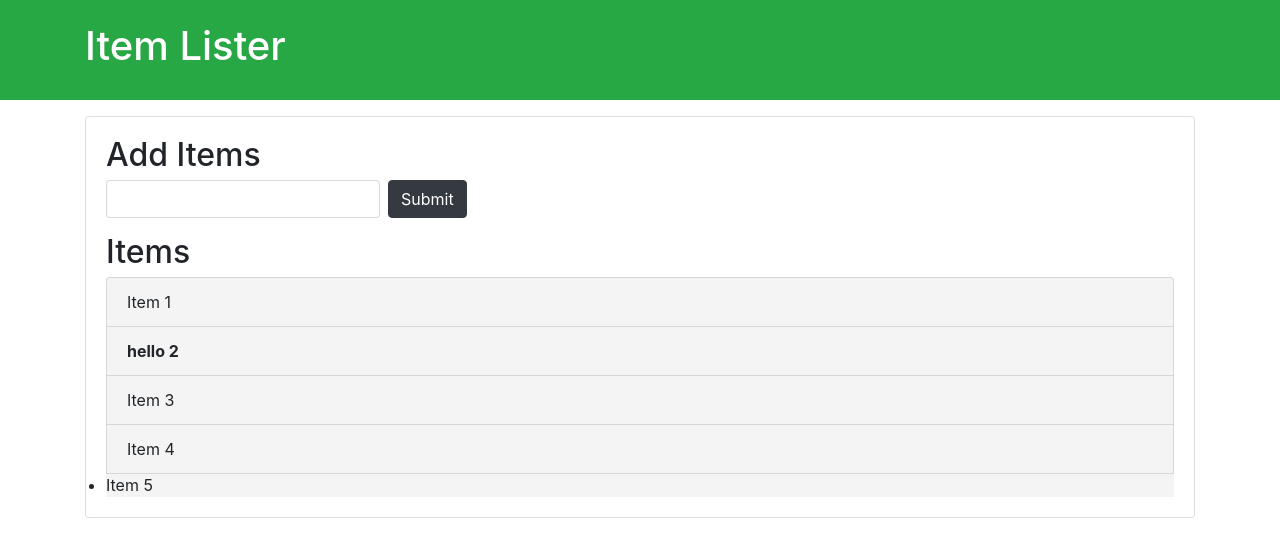
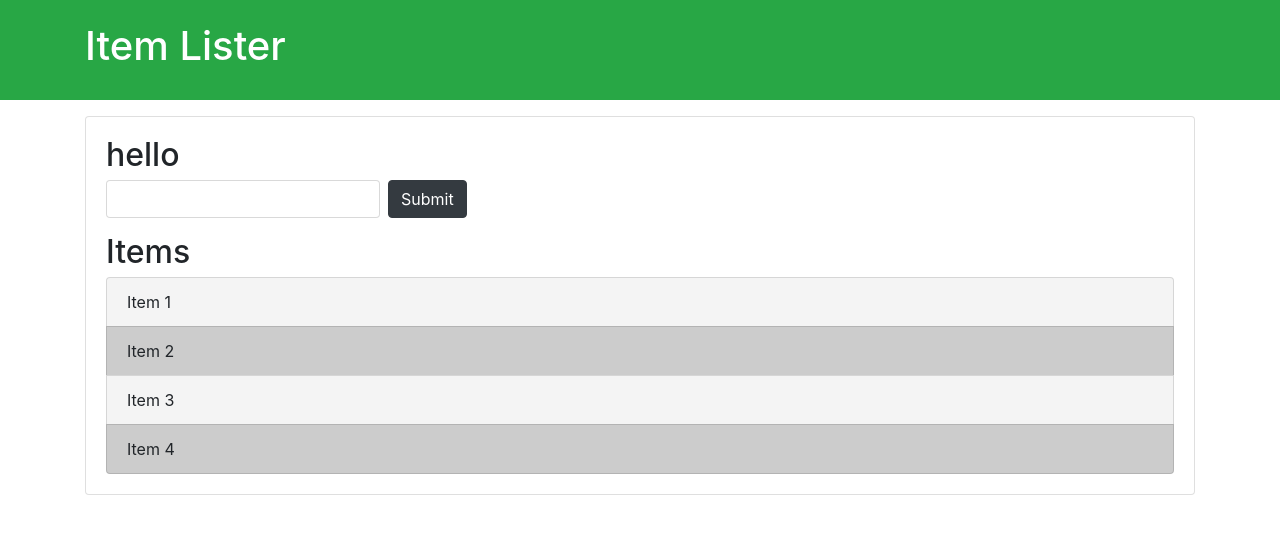
Before and after one commit to garvit1312/demo, a plain HTML site: page index.html in a window 1280 px wide. Drawn offline with nearby package versions, Linux system fonts and the light colour scheme.

Commit message:
Add files via upload
queryseletor

```diff
--- a/dom.js
+++ b/dom.js
@@ -35,14 +35,39 @@
 //}
 
 //GETELEMENTSBYCLASSNAMES//
-var li=document.getElementsByTagName('li');
-console.log(li);
-console.log(li[1]);
-li[1].textContent ='hello 2';
-li[1].style.fontWeight ='bold';
-li[1].style.backgroundColor ='red';
+//var li=document.getElementsByTagName('li');
+//console.log(li);
+//console.log(li[1]);
+//li[1].textContent ='hello 2';
+//li[1].style.fontWeight ='bold';
+//li[1].style.backgroundColor ='red';
 //items.style.backgroundColor ='#f4f4f4';
-for(var i=0;i<li.length;i++){
-li[i].style.backgroundColor ='#f4f4f4';
+//for(var i=0;i<li.length;i++){
+//li[i].style.backgroundColor ='#f4f4f4';
+//}
 
+//QUERYSELECTOR//
+//var header=document.querySelector('#main-header');
+//header.style.borderBottom='solid 4px #ccc';
+//var input=document.querySelector('input');
+//input.value='hellow world';
+//var submit=document.querySelector('input[type="submit"]');
+//submit.value="send";
+
+//var item=document.querySelector('.list-group-item');
+//item.style.color='red';
+//var lastItem=document.querySelector('.list-group-item:last-child');
+//lastItem.style.color='blue';
+//var secondItem=document.querySelector('.list-group-item:nth-child(2)');
+//secondItem.style.color='coral';
+
+//QUERY SELECTORAlLL//
+var titles=document.querySelectorAll('.title');
+console.log(titles);
+titles[0].textContent='hello';
+var odd=document.querySelectorAll('li:nth-child(odd)');
+var even=document.querySelectorAll('li:nth-child(even)');
+for(var i=0;i<odd.length;i++){
+    odd[i].style.backgroundColor='#f4f4f4';
+    even[i].style.backgroundColor='#ccc';
 }
--- a/index.html
+++ b/index.html
@@ -26,7 +26,7 @@
       <li class="list-group-item">Item 2</li>
       <li class="list-group-item">Item 3</li>
       <li class="list-group-item">Item 4</li>
-      <li>Item 5</li>
+
     </ul>
    </div>
   </div>
```
